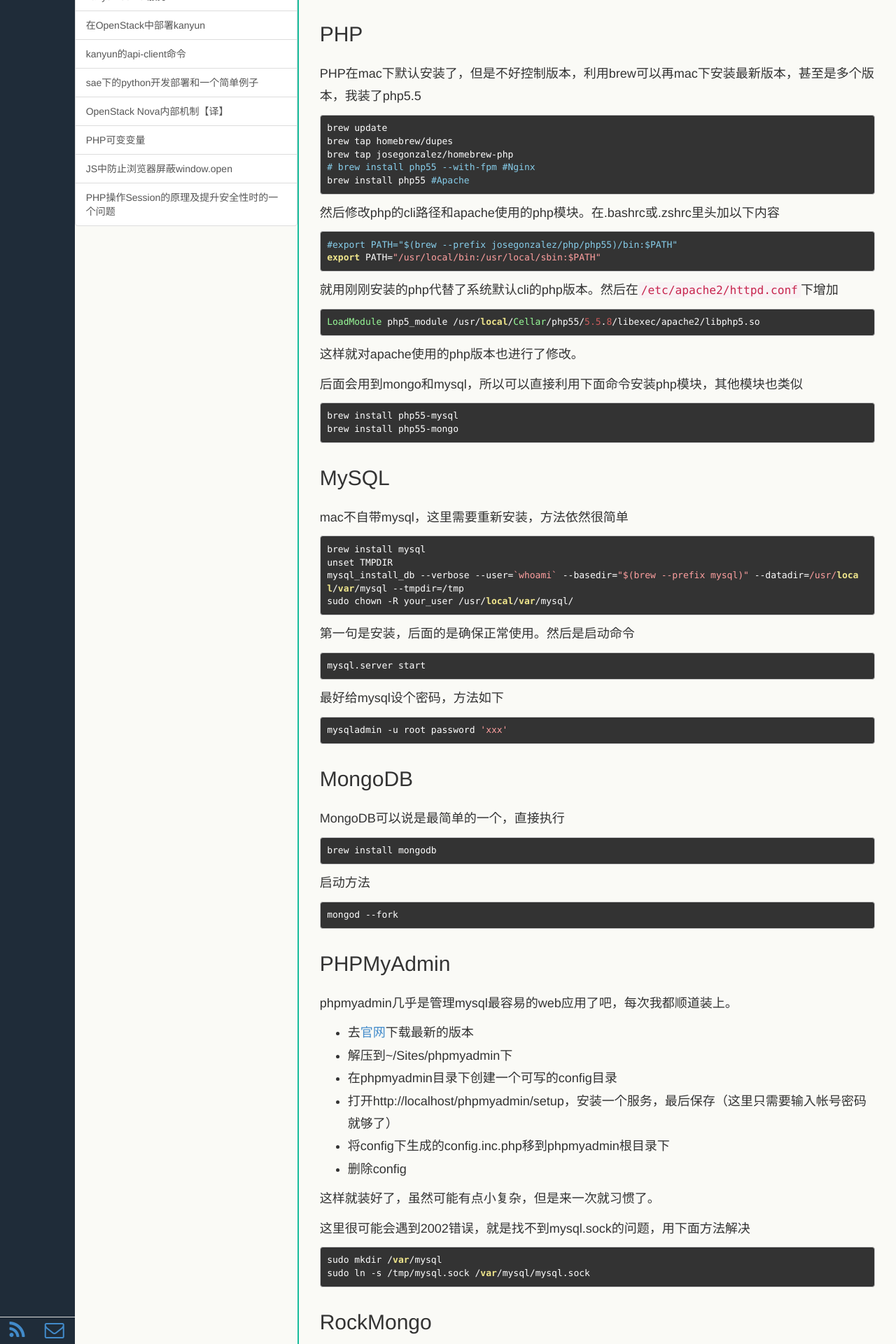
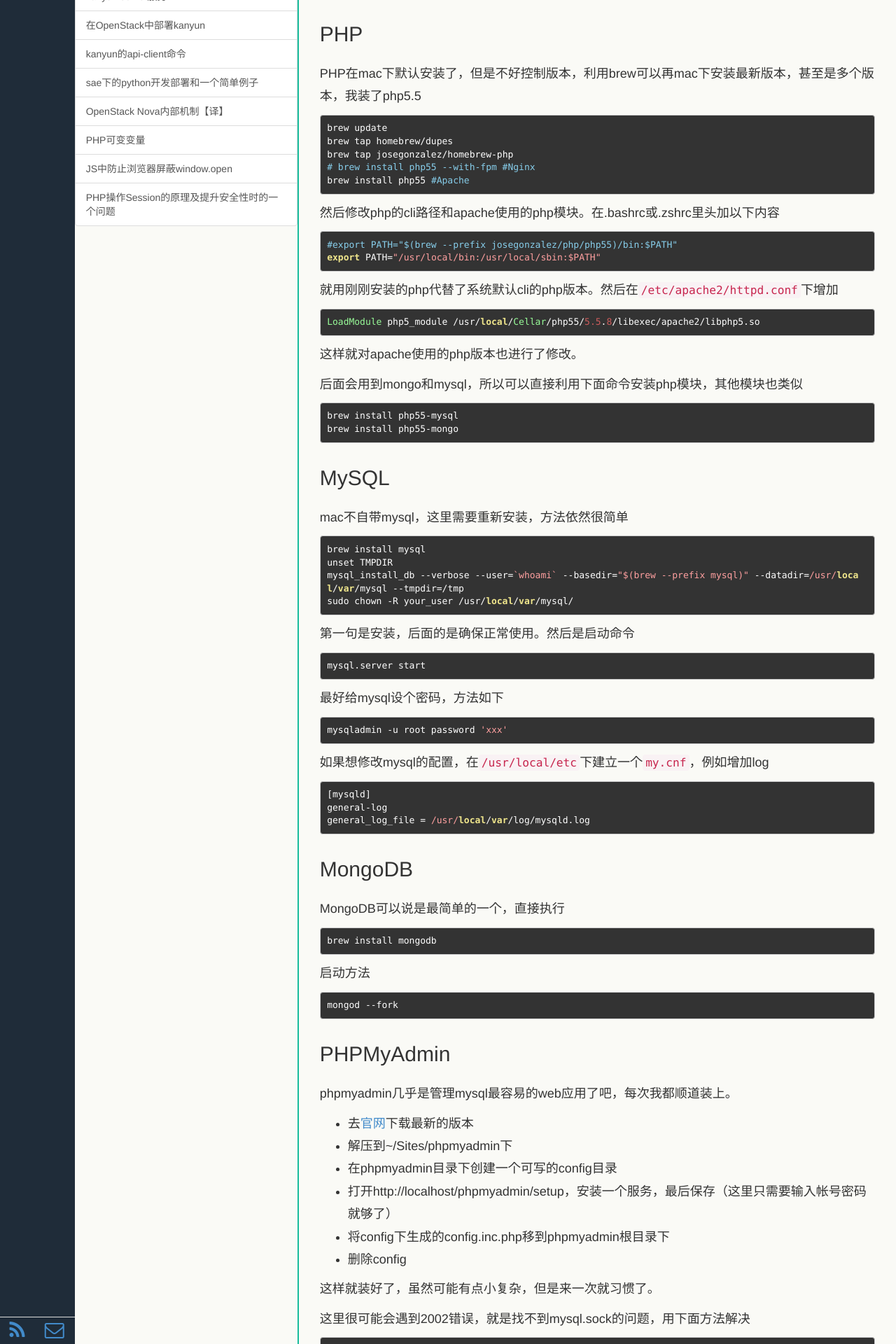
Before and after one commit to dayon3z1/suyan, a Jekyll site: the page built from _posts/Tool/mac/2013-12-11-lamp-in-mac.md, in a window 1280 px wide. Shown: the part 3080-5000 px from the top of the page at 70% size. Built offline with Jekyll 4.4.1, drawn with Linux system fonts in a browser that asks for light colours; Markdown is read by kramdown in place of the engine named in the settings.

Commit message:
update mysql config

```diff
--- a/_posts/Tool/mac/2013-12-11-lamp-in-mac.md
+++ b/_posts/Tool/mac/2013-12-11-lamp-in-mac.md
@@ -175,6 +175,12 @@ mac不自带mysql，这里需要重新安装，方法依然很简单
 
     mysqladmin -u root password 'xxx'
 
+如果想修改mysql的配置，在`/usr/local/etc`下建立一个`my.cnf`，例如增加log
+
+    [mysqld]
+    general-log
+    general_log_file = /usr/local/var/log/mysqld.log
+
 ## MongoDB
 MongoDB可以说是最简单的一个，直接执行
 
```
